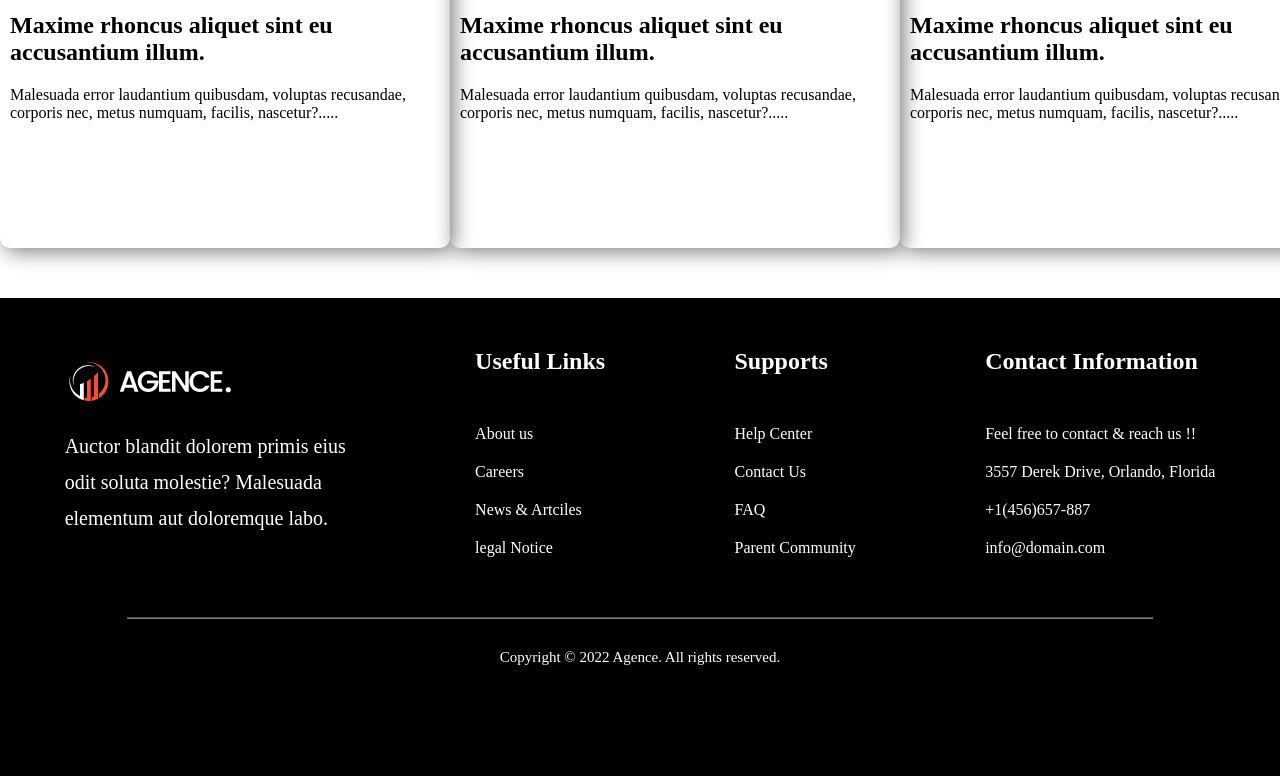
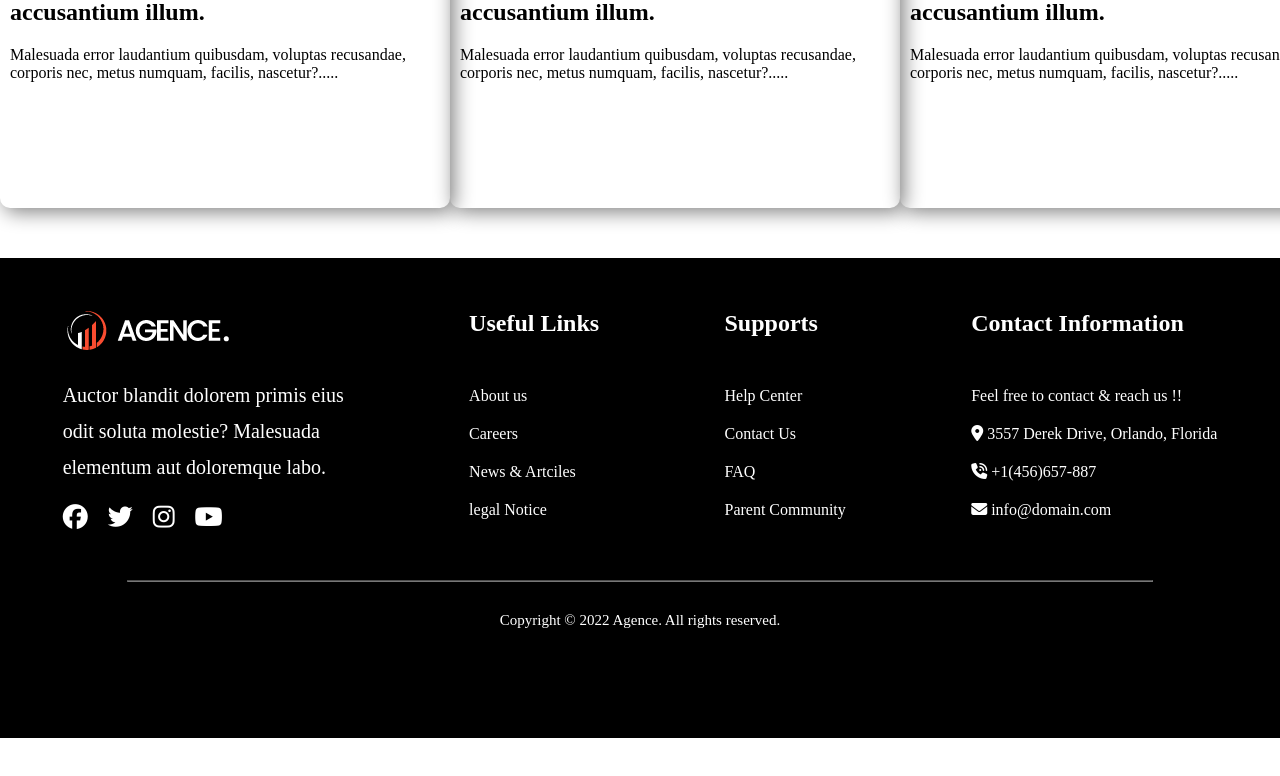
Before and after one commit to EmonHossen10/digital-agency, a plain HTML site: page index.html in a window 1280 px wide. Shown: the part 2414-3190 px from the top of the page. After the commit the page ends 3152 px from the top, so only its background shows below. Drawn offline with Linux system fonts and the light colour scheme.

Commit message:
final done

```diff
--- a/index.html
+++ b/index.html
@@ -157,6 +157,13 @@
                 <p class="footer-des">Auctor blandit dolorem primis eius <br>
                     odit soluta molestie? Malesuada <br>
                     elementum aut doloremque labo.</p>
+                <div class="special-icon ">
+                    <i class="fa-brands fa-facebook"></i>
+                    <i class="fa-brands fa-twitter"></i>
+                    <i class="fa-brands fa-instagram"></i>
+                    <i class="fa-brands fa-youtube"></i>
+
+                </div>
             </div>
             <div class="links">
                 <h2 class="title-3">Useful Links
@@ -184,11 +191,11 @@
                 </h2>
                 <li>Feel free to contact & reach us !!
                 </li>
-                <li>3557 Derek Drive, Orlando, Florida
+                <li><i class="fa-sharp fa-solid fa-location-dot"></i>  3557 Derek Drive, Orlando, Florida
                 </li>
-                <li>+1(456)657-887
+                <li><i class="fa-solid fa-phone-volume"></i>  +1(456)657-887
                 </li>
-                <li>info@domain.com
+                <li><i class="fa-solid fa-envelope"></i> info@domain.com
                 </li>
             </div>
         </div>
--- a/style.css
+++ b/style.css
@@ -8,7 +8,7 @@
   justify-content: space-around;
   align-items: center;
   padding: 10px;
-  height: 15vh;
+  height: 10vh;
 }
 .menus {
   list-style-type: none;
@@ -206,3 +206,8 @@ li {
   text-align: center;
   font-size: 15px;
 }
+.special-icon{
+  display: flex;
+  gap: 20px;
+  font-size: 25px;
+}
```
